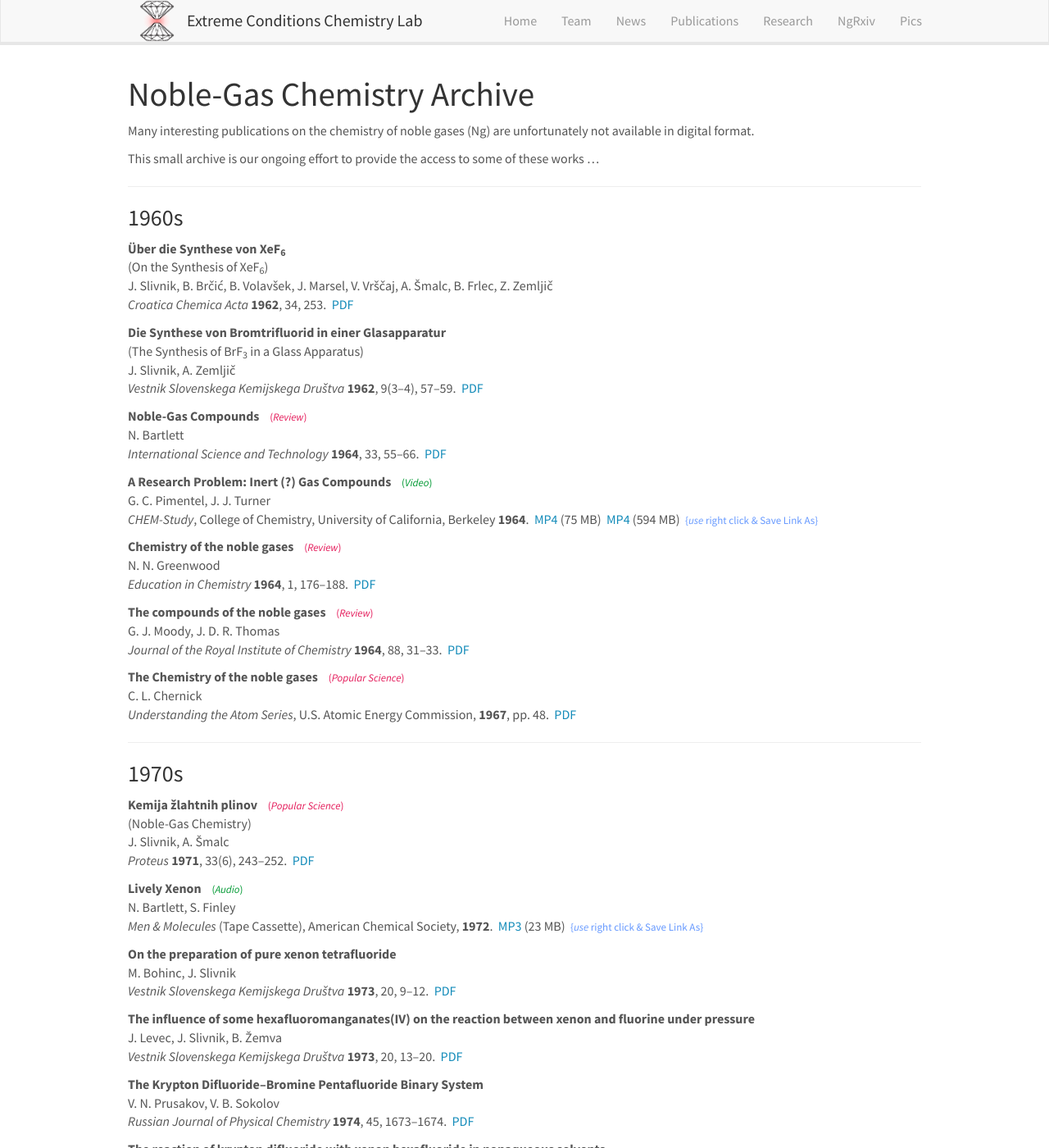
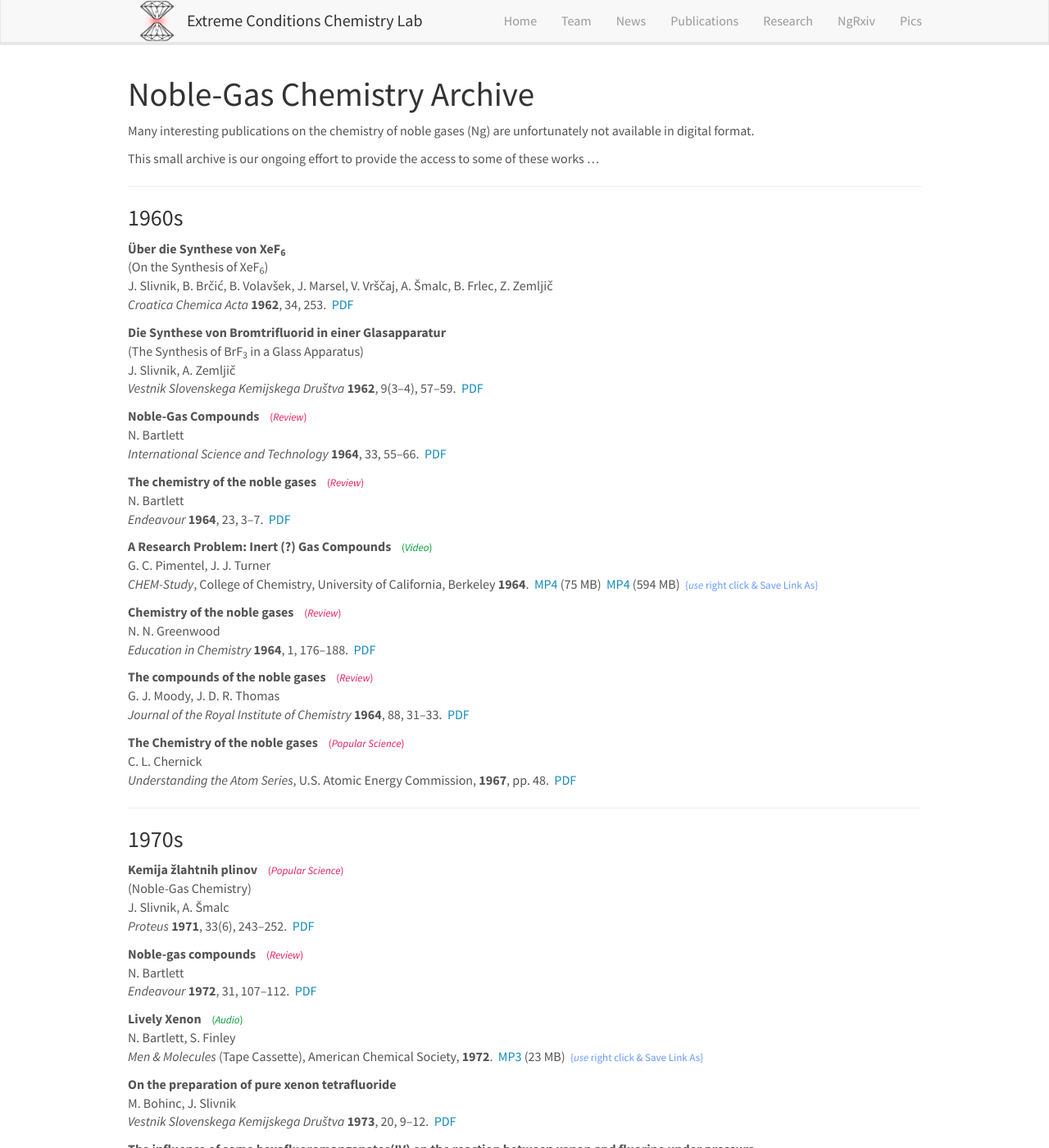
Before and after one commit to eccl-jsi/eccl-jsi.github.io, a Jekyll site: the page built from _pages/ngrxiv.md, in a window 1280 px wide and 1400 px high. Shown: the whole window at 82% size. Built offline with Jekyll 4.4.1, drawn with Linux system fonts in a browser that asks for light colours; nearby versions of some CDN libraries.

Commit message:
Update ngrxiv.md

```diff
--- a/_pages/ngrxiv.md
+++ b/_pages/ngrxiv.md
@@ -30,6 +30,10 @@ This small archive is our ongoing effort to provide the access to some of these
 <br>N. Bartlett
 <br>*International Science and Technology* **1964**, 33, 55–66. &nbsp;[PDF]({{ site.baseurl }}/ngarxiv/1964_IST.pdf)
 
+**The chemistry of the noble gases**   &nbsp;&nbsp;&nbsp;<font color="#e41959" size="-1">(<i>Review</i>)</font>
+<br>N. Bartlett
+<br>*Endeavour* **1964**, 23, 3–7. &nbsp;[PDF]({{ site.baseurl }}/ngarxiv/1964_E.pdf)
+
 **A Research Problem: Inert (?) Gas Compounds**   &nbsp;&nbsp;&nbsp;<font color="#009933" size="-1">(<i>Video</i>)</font>
 <br>G. C. Pimentel, J. J. Turner
 <br>*CHEM-Study*, College of Chemistry, University of California, Berkeley **1964**. &nbsp;[MP4]({{ site.baseurl }}https://archive.org/download/research_problem_inert_gas_compounds/research_problem_inert_gas_compounds_512kb.mp4) (75 MB) &nbsp;[MP4]({{ site.baseurl }}https://archive.org/download/research_problem_inert_gas_compounds/research_problem_inert_gas_compounds.mp4) (594 MB) &nbsp;<font color="#6699ff" size="-1">&#123;<i>use</i> right click & Save Link As&#125;</font>
@@ -54,6 +58,10 @@ This small archive is our ongoing effort to provide the access to some of these
 <br>(Noble-Gas Chemistry)
 <br>J. Slivnik, A. Šmalc
 <br>*Proteus* **1971**, 33(6), 243–252. &nbsp;[PDF]({{ site.baseurl }}/ngarxiv/1971_P.pdf)
+
+**Noble-gas compounds**   &nbsp;&nbsp;&nbsp;<font color="#e41959" size="-1">(<i>Review</i>)</font>
+<br>N. Bartlett
+<br>*Endeavour* **1972**, 31, 107–112. &nbsp;[PDF]({{ site.baseurl }}/ngarxiv/1964_E.pdf)
 
 **Lively Xenon**   &nbsp;&nbsp;&nbsp;<font color="#009933" size="-1">(<i>Audio</i>)</font>
 <br>N. Bartlett, S. Finley
```
